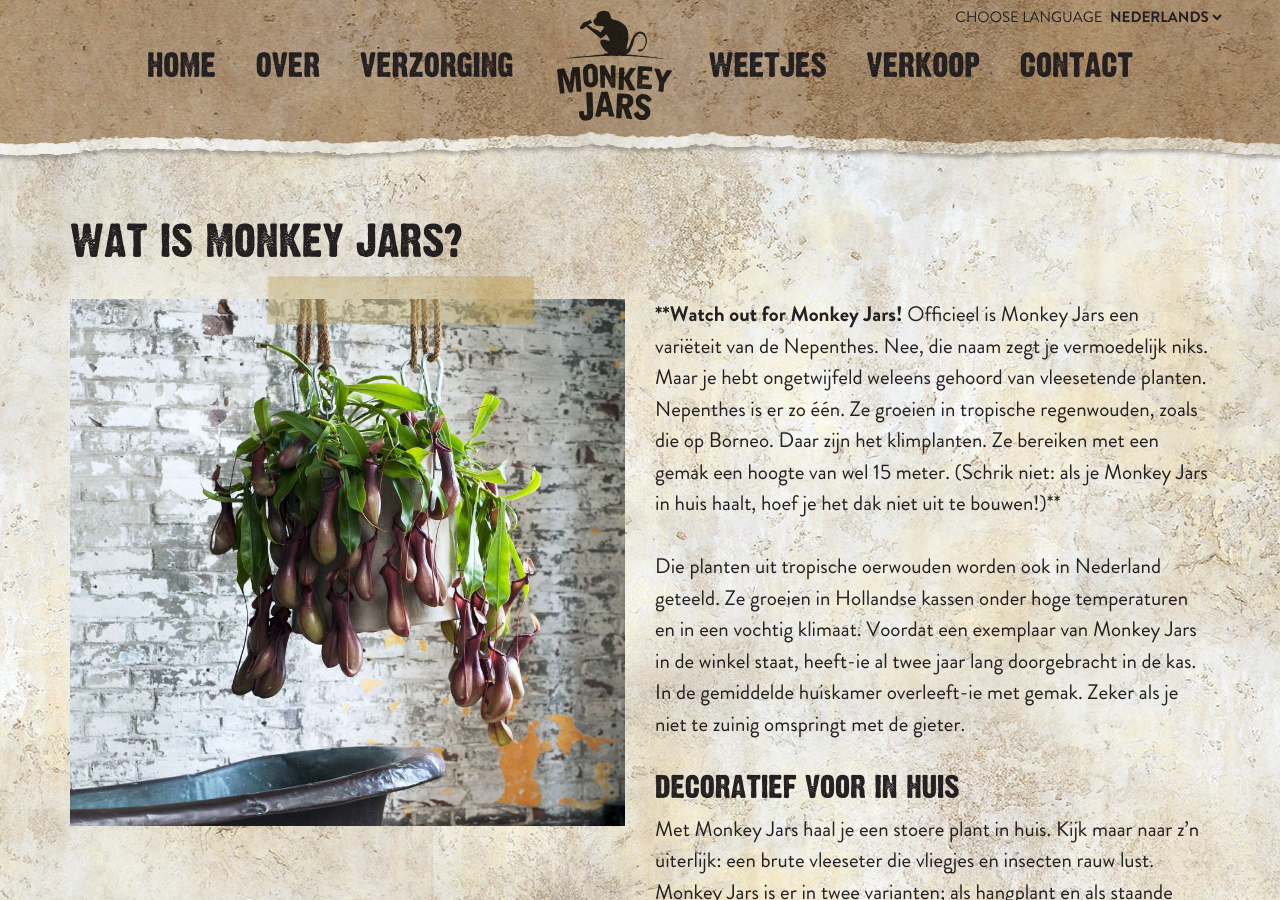
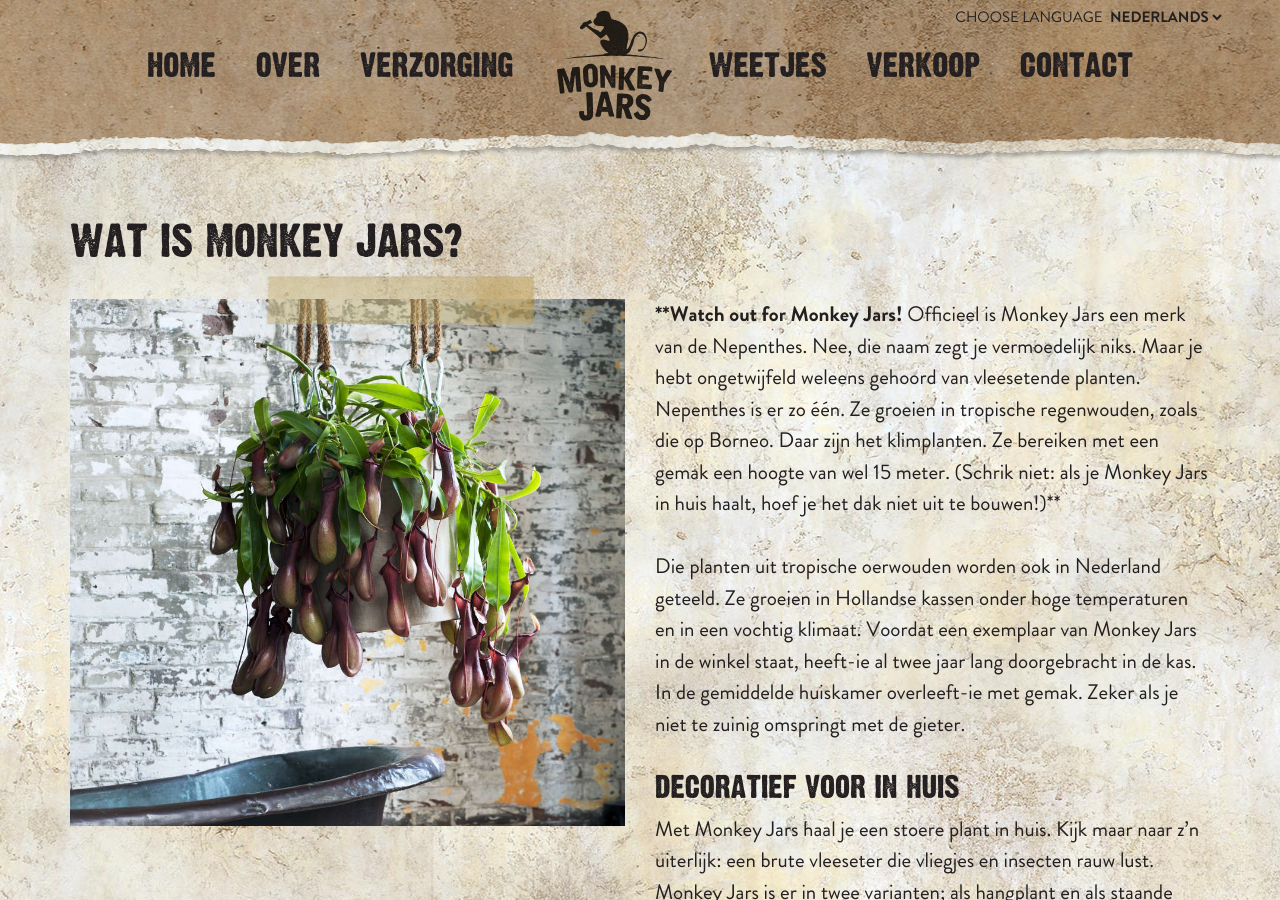
Before and after one commit to jhvanderschee/monkeyjars, a Jekyll site: the page built from over/index.md, in a window 1280 px wide and 900 px high. Built offline with Jekyll 4.4.1, drawn with Linux system fonts in a browser that asks for light colours.

Commit message:
Updated 'over/index.md' via CloudCannon

```diff
--- a/over/index.md
+++ b/over/index.md
@@ -3,7 +3,7 @@
 ---
 
 
-****Watch out for Monkey Jars!&nbsp;**Officieel is Monkey Jars een vari&euml;teit van de Nepenthes. Nee, die naam zegt je vermoedelijk niks. Maar je hebt ongetwijfeld weleens gehoord van vleesetende planten. Nepenthes is er zo &eacute;&eacute;n. Ze groeien in tropische regenwouden, zoals die op Borneo. Daar zijn het klimplanten. Ze bereiken met een gemak een hoogte van wel 15 meter. (Schrik niet: als je Monkey Jars in huis haalt, hoef je het dak niet uit te bouwen!)**
+**\*\*Watch out for Monkey Jars!&nbsp;**Officieel is Monkey Jars een merk van de Nepenthes. Nee, die naam zegt je vermoedelijk niks. Maar je hebt ongetwijfeld weleens gehoord van vleesetende planten. Nepenthes is er zo &eacute;&eacute;n. Ze groeien in tropische regenwouden, zoals die op Borneo. Daar zijn het klimplanten. Ze bereiken met een gemak een hoogte van wel 15 meter. (Schrik niet: als je Monkey Jars in huis haalt, hoef je het dak niet uit te bouwen!)\*\*
 
 Die planten uit tropische oerwouden worden ook in Nederland geteeld. Ze groeien in Hollandse kassen onder hoge temperaturen en in een vochtig klimaat. Voordat een exemplaar van Monkey Jars in de winkel staat, heeft-ie al twee jaar lang doorgebracht in de kas. In de gemiddelde huiskamer overleeft-ie met gemak. Zeker als je niet te zuinig omspringt met de gieter.
 
```
